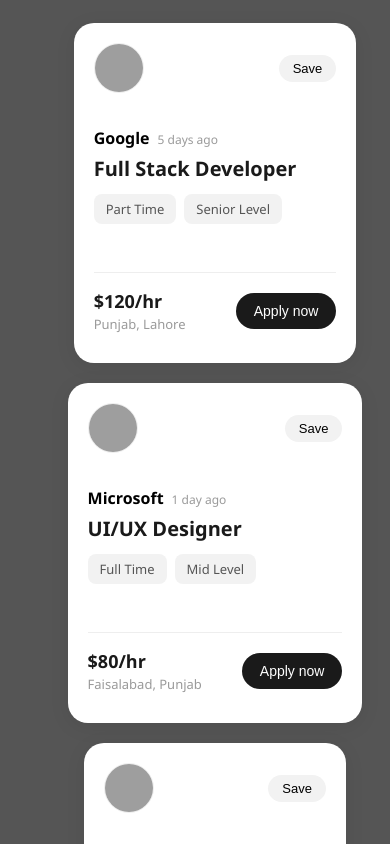
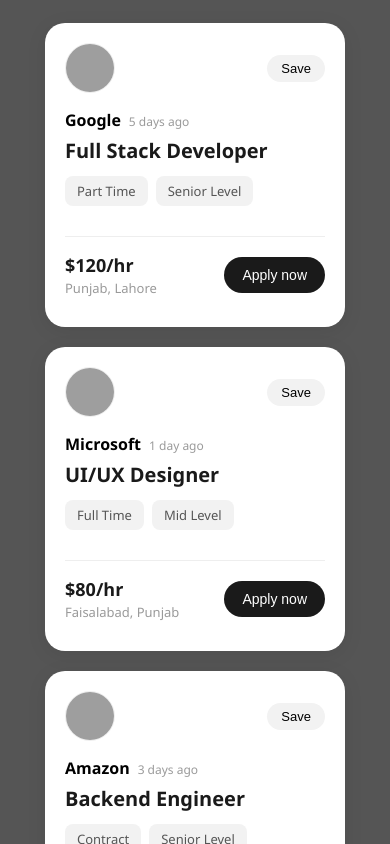
Before and after one commit to Misam-Shaban/Findify, a React (Vite) app: page / in a window 390 px wide. Shown: the top 844 px of the page. Built offline with nearby package versions, Linux system fonts and the light colour scheme; grey boxes are pictures that could not be loaded.

Commit message:
Working on Responsiveness

```diff
--- a/index.html
+++ b/index.html
@@ -3,6 +3,7 @@
 
 <head>
   <meta charset="UTF-8" />
+  <meta name="viewport" content="width=device-width, initial-scale=1.0" />
   <link rel="stylesheet" href="./src/index.css">
   <title>Job Card's With React</title>
 </head>
--- a/src/index.css
+++ b/src/index.css
@@ -2,8 +2,11 @@
   background-color: #555;
 }
 .main-div {
-  height: 300px;
-  width: 280px;
+  height: auto;
+  min-width: 300px;
+  width: 100%;
+   max-width: 280px;
+  box-sizing: border-box;
   background: #ffffff;
   border-radius: 20px;
   padding: 20px;
@@ -70,6 +73,7 @@
 
 .job-type {
   display: flex;
+  flex-wrap: wrap;
   gap: 8px;
   margin-bottom: 20px;
 }
@@ -90,6 +94,8 @@
 
 .pay-div {
   display: flex;
+flex-wrap: wrap;
+  gap: 10px;
   justify-content: space-between;
   align-items: center;
   margin-bottom: 10px;
```
